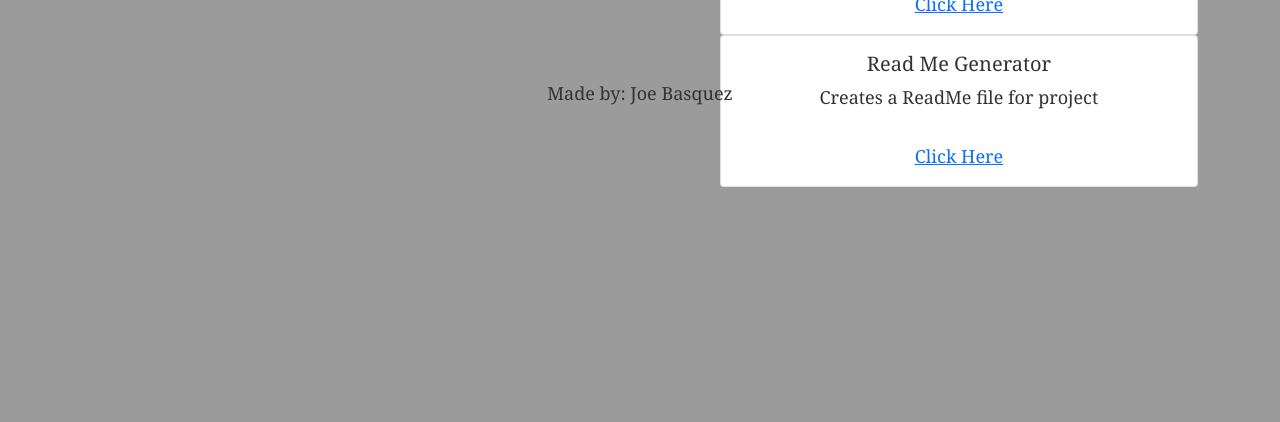
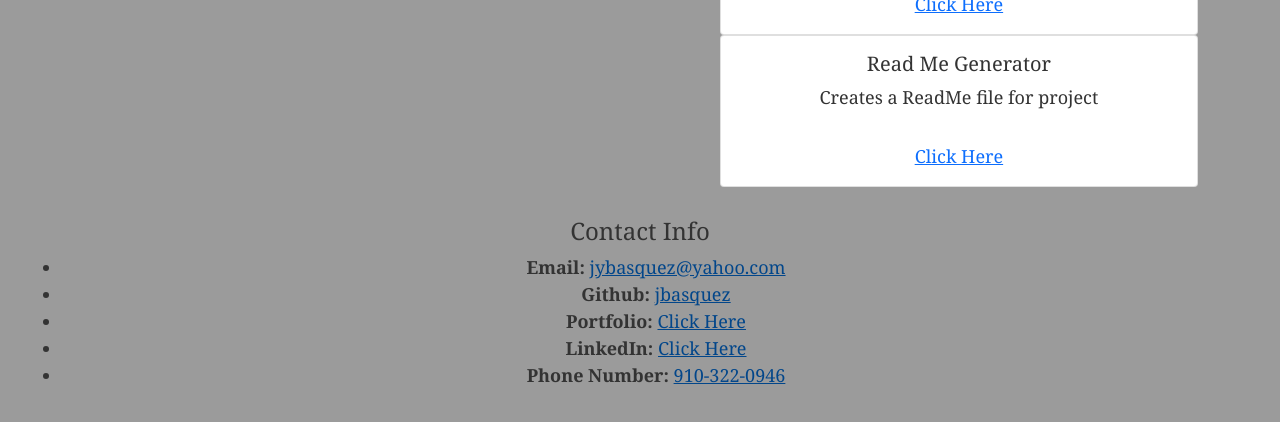
Before and after one commit to jbasquez/jbasquez.github.io, a React (Create React App) app in the folder reactapp/: page / in a window 1280 px wide. Shown: the part 680-1102 px from the top of the page. Before the commit the page ends 867 px from the top, so only its background shows below. Built offline with nearby package versions, Linux system fonts and the light colour scheme.

Commit message:
fixed footer location

```diff
--- a/reactapp/src/components/footer.js
+++ b/reactapp/src/components/footer.js
@@ -3,9 +3,20 @@ import '../scss/style.css';
 
 function Footer() {
     return(
-        <footer className="fixed-bottom">
-            <div className="footerText footer">Made by: Joe Basquez</div>
+        <div>
+        <footer className="new">
+    <section className="contact-info">
+      <h2>Contact Info</h2>
+      <ul>
+        <li><strong>Email: </strong> <a className="contact" href="contact.html">jybasquez@yahoo.com</a></li>
+        <li><strong>Github: </strong> <a className="contact" href="https://github.com/jbasquez">jbasquez</a></li>
+        <li><strong>Portfolio: </strong> <a className="contact" href="portfolio.html">Click Here</a></li>
+        <li><strong>LinkedIn: </strong> <a className="contact" href="https://www.linkedin.com/in/joseph-basquez-a1ab6a1b5/">Click Here</a></li>
+        <li><strong>Phone Number: </strong> <a className="contact" href="https://www.linkedin.com/in/joseph-basquez-a1ab6a1b5/">910-322-0946</a></li>
+      </ul>
+    </section>
         </footer>
+        </div>
     );
 }
 
--- a/reactapp/src/pages/home.js
+++ b/reactapp/src/pages/home.js
@@ -1,6 +1,6 @@
 import React from 'react';
 import"../scss/style.css";
-import selfie from "../img/selfie.PNG"
+import selfie from "../img/selfie.png";
 function Home(){
         return(
 <div>
--- a/reactapp/src/scss/style.css
+++ b/reactapp/src/scss/style.css
@@ -58,8 +58,10 @@ h1 {
   max-width: 50%;
   margin-left: 25%;
 }
-#contact-info{
+.contact-info{
   text-align: center;
+  padding: "20px";
+  position: "fixed";
 }
 .contactHead{
   text-align: center;
@@ -78,3 +80,6 @@ h1 {
   padding-left:5%;
   padding-right:5%;
 }
+.new{
+  padding: 30px;
+}
```
